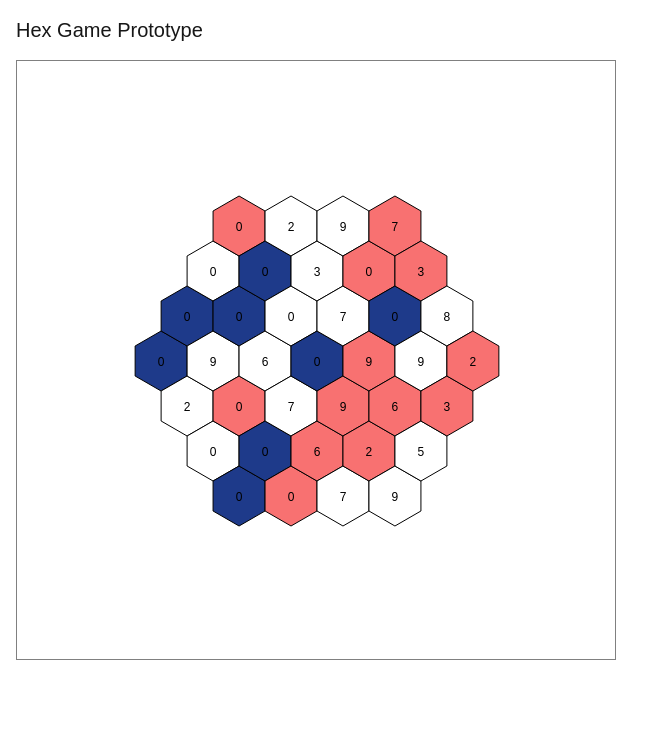
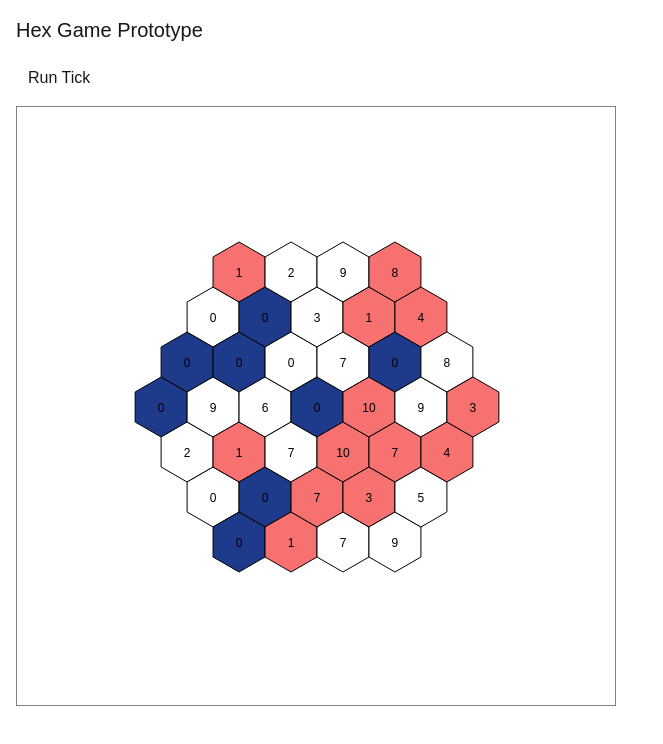
Before and after one commit to Lativado/hex-game-prototype, a Next.js app: page / in a window 1280 px wide. Shown: the top 744 px of the page, without its empty margins (0-663 px from the left). Built offline with nearby package versions, Linux system fonts and the light colour scheme.

Commit message:
Add ticks - Also some refactoring

```diff
--- a/src/components/HexGrid.tsx
+++ b/src/components/HexGrid.tsx
@@ -2,6 +2,8 @@
 
 import { useMemo, useState } from "react";
 import { generateGrid } from "../lib/hexGrid";
+import { Tile } from "@/types/tile";
+import { useEffect } from "react";
 
 const HEX_SIZE = 30;
 
@@ -37,17 +39,12 @@ function getColor(owner: number | null, terrain: string) {
   return "#ffffff"; // neutral = white
 }
 
-export default function HexGrid() {
-  const [selected, setSelected] = useState<string | null>(null);
+function getValidMoves(tiles: Tile[], selected: string | null): Set<string> {
+  const moves = new Set<string>();
 
-  const [tiles, setTiles] = useState(() => generateGrid(3));
+  if (!selected) return moves;
 
-  const selectedCoords = selected ? selected.split(",").map(Number) : null;
-
-  const validMoves = new Set<string>();
-
-  if (selectedCoords) {
-    const [q, r] = selectedCoords;
+  const [q, r] = selected.split(",").map(Number);
 
   directions.forEach(([dq, dr]) => {
     const nq = q + dq;
@@ -56,12 +53,50 @@ export default function HexGrid() {
     const tile = tiles.find((t) => t.q === nq && t.r === nr);
 
     if (tile && tile.terrain !== "water") {
-        validMoves.add(`${nq},${nr}`);
+      moves.add(`${nq},${nr}`);
     }
+  });
+
+  return moves;
+}
+
+function applyTick(tiles: Tile[]): Tile[] {
+  return tiles.map((t) => {
+    if (t.owner === 1 && t.terrain !== "water" && t.units < 20) {
+      return { ...t, units: t.units + 1 };
+    }
+    return t;
   });
 }
 
+export default function HexGrid() {
+  const [selected, setSelected] = useState<string | null>(null);
+  const [tiles, setTiles] = useState(() => generateGrid(3));
+  const validMoves = getValidMoves(tiles, selected);
+
+  function runTick() {
+    setTiles(applyTick);
+  }
+
+  useEffect(() => {
+    const interval = setInterval(() => {
+      runTick();
+    }, 3000); // 3 seconds
+    return () => clearInterval(interval);
+  }, []);
+
   return (
+    <div>
+      <button
+        onClick={runTick}
+        style={{
+          marginBottom: "10px",
+          padding: "6px 12px",
+          border: "1px grey",
+        }}
+      >
+        Run Tick
+      </button>
       <svg width={600} height={600} style={{ border: "1px solid gray" }}>
         {tiles.map((tile) => {
           const { q, r, owner, units } = tile;
@@ -151,5 +186,6 @@ export default function HexGrid() {
           );
         })}
       </svg>
+    </div>
   );
 }
```
Lines whose indentation alone changed are shown as unchanged.
